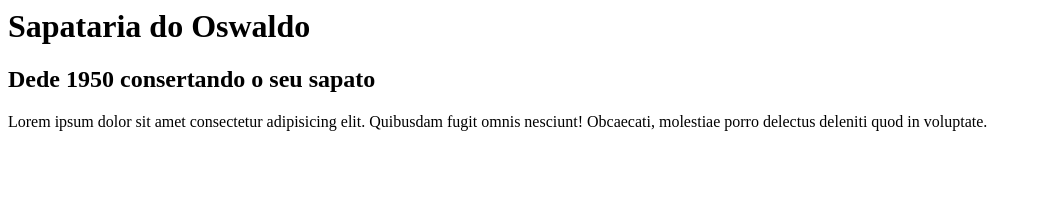
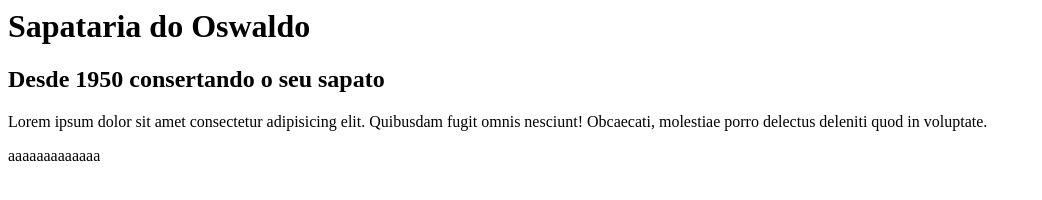
Before and after one commit to aneperez/sapataria-oswaldo, a plain HTML site: page index.html in a window 1280 px wide. Shown: the whole page, without its empty margins (0-1042 px from the left). Drawn offline with Linux system fonts and the light colour scheme.

```diff
--- a/index.html
+++ b/index.html
@@ -14,10 +14,11 @@
 
        <body>
          <h1> Sapataria do Oswaldo</h1>
-        <h2> Dede 1950 consertando o seu sapato</h2>
+        <h2> Desde 1950 consertando o seu sapato</h2>
         <p>Lorem ipsum dolor sit amet consectetur adipisicing elit. Quibusdam fugit omnis nesciunt! Obcaecati, molestiae porro delectus deleniti quod in voluptate.
 
         </p>
+        <p>aaaaaaaaaaaaa</p>
 
 
 
```
Also changed, not shown: teste3.html (added, +12 -0 lines), 1 other file.
